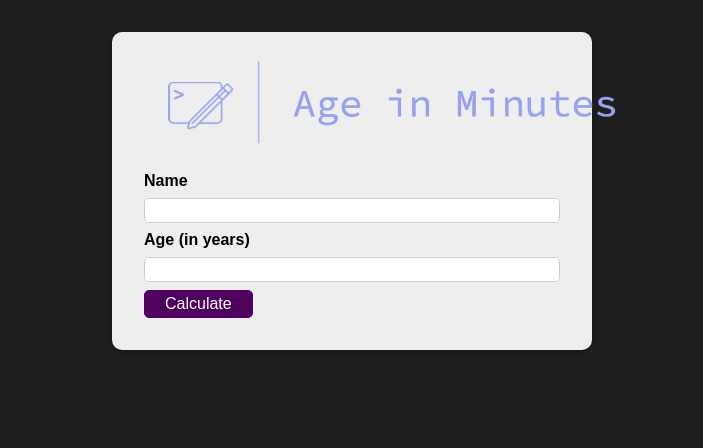
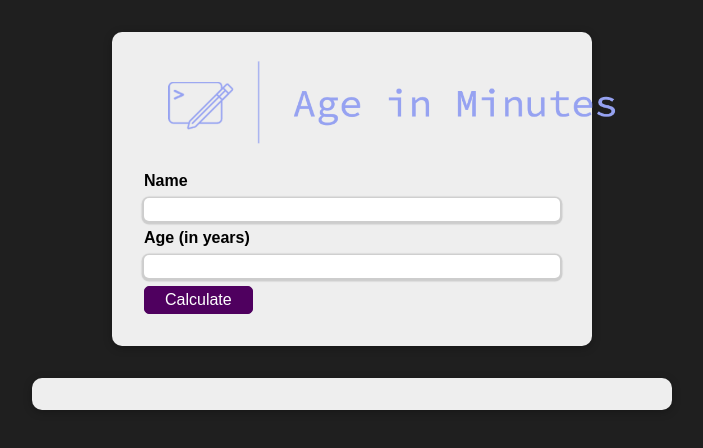
Before and after one commit to karansethia/AgeInMinutes, a React (Vite) app: page / in a window 1280 px wide. Shown: the top 448 px of the page, without its empty margins (288-991 px from the left). Built offline with nearby package versions, Linux system fonts and the light colour scheme.

Commit message:
Completing application logic

```diff
--- a/src/App.jsx
+++ b/src/App.jsx
@@ -1,11 +1,22 @@
-import React from 'react';
-import AddUser from './components/Users/AddUser';
+import React,{ useState } from 'react';
+import AddUser from './components/Users/AddUser.jsx';
+import UsersList from './components/Users/UsersList.jsx';
 
 
 function App() {
+
+  const [usersList, setUsersList] = useState([]);
+
+  const addUserHandler = (Name, Age) => {
+    setUsersList((prev)=>{
+      return [...prev,{name:Name,age:Age, id: Math.random().toString()}]
+    });
+  }
+
   return (
     <div>
-      <AddUser />
+      <AddUser onAddUser={addUserHandler}/>
+      <UsersList users={usersList}/>
     </div>
   );
 }
--- a/src/components/Users/AddUser.jsx
+++ b/src/components/Users/AddUser.jsx
@@ -1,4 +1,4 @@
-import React from 'react'
+import React, { useState } from 'react'
 import styles from './AddUser.module.css'
 import logo from './logo.png'
 
@@ -7,8 +7,25 @@ import Button from '../UI/Button'
 
 const AddUser = props => {
 
+    const [name,setName] = useState('');
+    const [age, setAge] = useState('');
+
     const addUserHandler = event => {
         event.preventDefault();
+        if(name.trim().length == 0 || age.trim().length === 0){
+            return;
+        }
+        props.onAddUser(name,(age*525600));
+        setAge('');
+        setName('');
+
+    }
+
+    const setUserHandler = event => {
+        setName(event.target.value);
+    }
+    const setAgeHandler = event => {
+        setAge(event.target.value);
     }
 
   return (
@@ -16,9 +33,9 @@ const AddUser = props => {
         <img src={logo} alt="" />
         <form onSubmit={addUserHandler}>
             <label htmlFor="username">Name</label>
-            <input type="text" id="username" />
+            <input type="text" id="username" onChange={setUserHandler} value={name}/>
             <label htmlFor="age">Age (in years)</label>
-            <input type="number" id="age" />
+            <input type="number" id="age" onChange={setAgeHandler} value={age}/>
             <Button type="submit">Calculate</Button>
         </form>
     </Card>
--- a/src/components/Users/AddUser.module.css
+++ b/src/components/Users/AddUser.module.css
@@ -22,7 +22,8 @@ img{
     font: inherit;
     display: block;
     width: 100%;
-    border: 1px solid #ccc;
+    border: none;
+    box-shadow:0px 1px 1px 2.5px #cdcdcd;
     border-radius: 5px;
     padding: 0.15rem;
     margin-bottom: 0.5rem;
--- /dev/null
+++ b/src/components/Users/UsersList.jsx
@@ -0,0 +1,16 @@
+import React from 'react'
+import Card from '../UI/Card'
+import styles from './UsersList.module.css'
+
+const UserList = (props) => {
+
+  return (
+    <Card className={styles.users}>
+        <ul>
+            {props.users.map(user => (<li key={user.id}>{user.name} {(user.age)} minutes old</li>))}
+        </ul>
+    </Card>
+  )
+}
+
+export default UserList
--- /dev/null
+++ b/src/components/Users/UsersList.module.css
@@ -0,0 +1,16 @@
+.users {
+    margin: 2rem auto;
+    width: 90%;
+    max-width: 40rem;
+  }
+
+  .users ul {
+    list-style: none;
+    padding: 1rem;
+  }
+
+  .users li {
+    border: 1px solid #ccc;
+    margin: 0.5rem 0;
+    padding: 0.5rem;
+  }
```
Also changed, not shown: src/components/UI/Button.jsx (+5 -5 lines).
